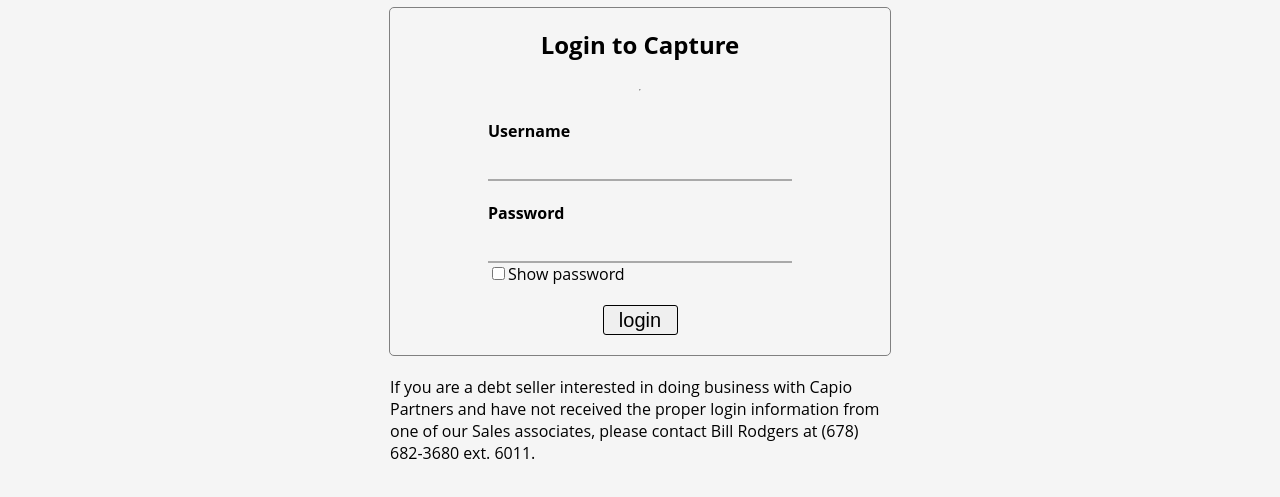
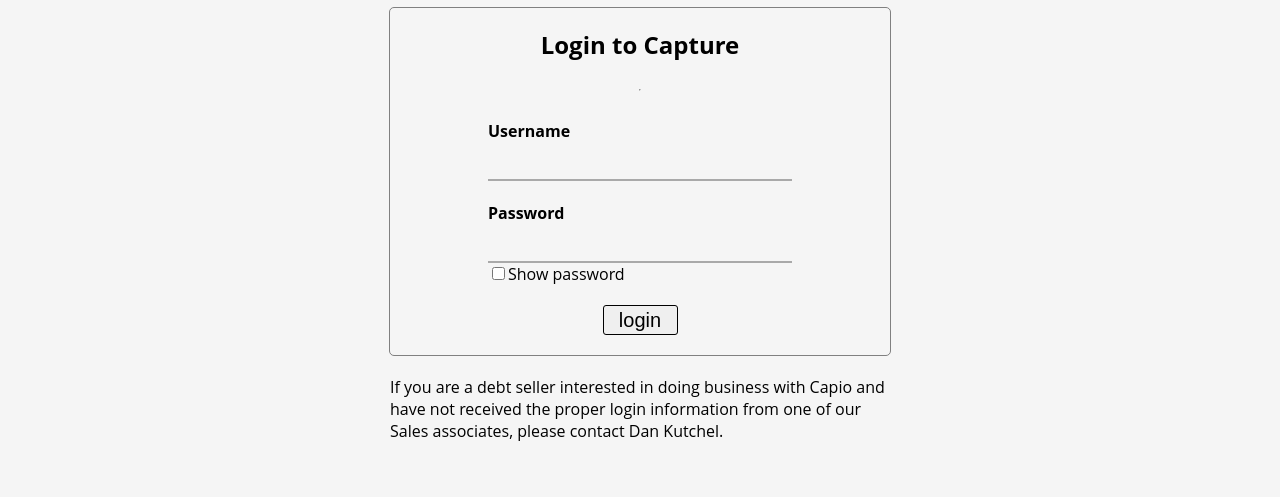
Before and after one commit to williamcd/captureclone, a plain HTML site: page index.html in a window 1280 px wide. Both pictures are taken after a click on the item "Login". Shown: the part 101-598 px from the top of the page. Drawn offline with nearby package versions, Linux system fonts and the light colour scheme.

Commit message:
changes3

```diff
--- a/index.html
+++ b/index.html
@@ -80,10 +80,9 @@
                 <button class="loginButton">login</button>
             </div>
             <div class="loginInfo">
-                If you are a debt seller interested in doing business with Capio Partners and have not received the
+                If you are a debt seller interested in doing business with Capio and have not received the
                 proper
-                login information from one of our Sales associates, please contact Bill Rodgers at (678) 682-3680 ext.
-                6011.
+                login information from one of our Sales associates, please contact Dan Kutchel.
             </div>
         </div>
         <!-- more1-3 are each option on the more dropdown-list -->
```
